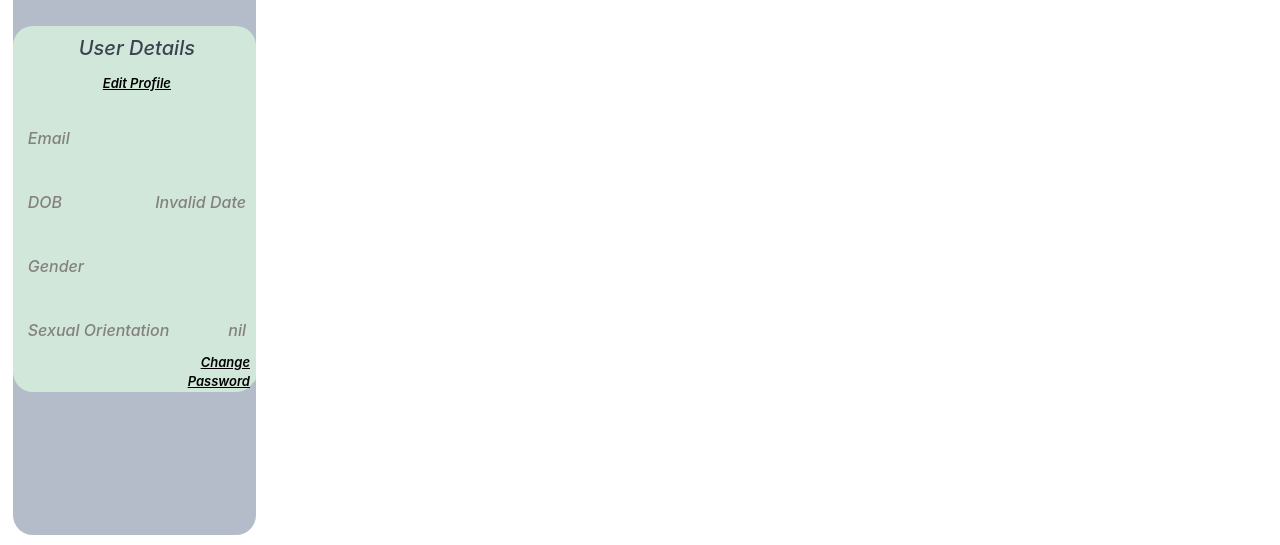
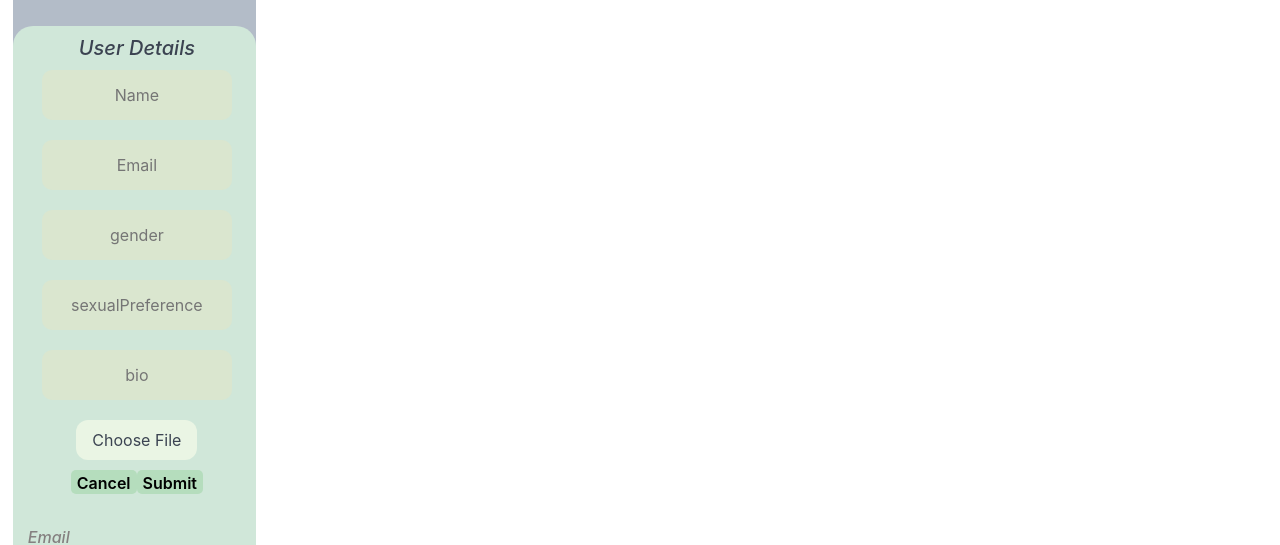
Before and after one commit to jaison080/Spectrum, a React (Create React App) app in the folder frontend/: page /profile in a window 1280 px wide. Both pictures are taken after a click on the button "Edit Profile". Shown: the part 212-757 px from the top of the page. Built offline with nearby package versions, Linux system fonts and the light colour scheme; no server answers; a web font is replaced by a local one.

Commit message:
changes in profile page

```diff
--- a/frontend/src/Components/Profile/UserDetails.css
+++ b/frontend/src/Components/Profile/UserDetails.css
@@ -70,3 +70,20 @@
     font-style: italic;
     color: #858080;
 }
+
+.password_form_control{
+    background-color: #b8dfc4;
+    width: 90%;
+    margin: auto;
+    padding: 5%;
+    border-radius: 10px;
+}
+
+.passwordFormControl{
+    width: 80%;
+    height: 50px;
+    margin-bottom: 20px;
+    border-radius: 10px;
+    border: none;
+    background-color: #DAE6CF;
+}
--- a/frontend/src/Components/Profile/UserDetails.js
+++ b/frontend/src/Components/Profile/UserDetails.js
@@ -1,10 +1,86 @@
 import React, {useState, useEffect} from 'react';
 import './UserDetails.css'
+import UserDetailsEdit from './UserDetailsEdit';
 
-const UserDetails = () => {
+const UserDetails = (props) => {
     const [userDetails, setUserDetails] = useState({});
+    const [isEditing, setIsEditing] = useState(false);
+    const [oldPassword, setOldPassword] = useState('');
+    const [password, setPassword] = useState('');
+    const [passwordConfirm, setPasswordConfirm] = useState('');
+    const [isPasswordChanging, setIsPasswordChanging] = useState(false);
 
     const token = localStorage.getItem('token');
+
+    const editEnableHandler = () =>{
+        setIsEditing(true);
+    }
+
+    const editDisableHandler = () =>{
+        setIsEditing(false);
+    }
+
+    const passwordChangeEnableHandler = () =>{
+        setIsPasswordChanging(true);
+    }
+
+    const passwordChangeDisableHandler = () =>{
+        setIsPasswordChanging(false);
+    }
+
+    const oldPasswordChangeHandler = (event) =>{
+        setOldPassword(event.target.value);
+    }
+
+    const passwordChangeHandler = (event) =>{
+        setPassword(event.target.value);
+    }
+
+    const passwordConfirmChangeHandler = (event) =>{
+        setPasswordConfirm(event.target.value);
+    }
+
+    const passwordSubmitHandler = async(event) =>{
+        event.preventDefault();
+        if(password !== passwordConfirm){
+            alert('Passwords do not match');
+            return;
+        }
+        const passwordData = {
+            oldPassword: oldPassword,
+            newPassword: password,
+        }
+        try{
+            const response = await fetch('http://localhost:5000/api/users/editpassword', {
+                method: 'PATCH',
+                headers: {
+                    'Content-Type': 'application/json',
+                    Authorization: `Bearer ${token}`,
+                },
+                body: JSON.stringify(passwordData),
+            });
+            if(response.ok){
+                alert('Password changed successfully');
+                setPassword('');
+                setPasswordConfirm('');
+                setIsPasswordChanging(false);
+                console.log('Password changed successfully');
+            }else{
+                console.error('Error:', response.status);
+            }
+        }
+        catch(error){
+            console.error('Error:', error);
+        }
+    }
+
+    const saveUserDataHandler = (enteredUserData) =>{
+        const userData = {
+            ...enteredUserData,
+        }
+
+        setIsEditing(false);
+    }
 
     const fetchUserDetails = async() => {
         try{
@@ -44,7 +120,8 @@ const UserDetails = () => {
       </div>
       <div className='details'>
         <h5>User Details</h5>
-        <button className='edit__button'>Edit Profile</button>
+        {!isEditing && <button className='edit__button' onClick={editEnableHandler}>Edit Profile</button>}
+        {isEditing && <UserDetailsEdit onSaveUserData = {saveUserDataHandler}  onCancel ={editDisableHandler}/>}
         <div className='details_wrapper'>
             Email<div className='user__Email'>{userDetails.email}</div>
         </div>
@@ -64,7 +141,17 @@ const UserDetails = () => {
             Sexual Orientation<div className='user__SexualOrientation'>{userDetails.sexualOrientation ? userDetails.sexualOrientation : "nil"}</div>
         </div>
         <div className='details__wrapper'>
-            <button className='change__button'>Change Password</button>
+            <button className='change__button' onClick={passwordChangeEnableHandler}>Change Password</button>
+            {isPasswordChanging && <form className='form_control'>
+                <div className='newFormControls'>
+                <input type='password' className='newFormControl' placeholder='Enter old password' onChange={oldPasswordChangeHandler}/>
+                <input type='password' className='newFormControl' placeholder='Enter new password' onChange={passwordChangeHandler}/>
+                <input type='password' className='newFormControl' placeholder='Confirm new password' onChange={passwordConfirmChangeHandler}/>
+                <div>
+                    <button className='save__button' onClick={passwordSubmitHandler}>Save</button> <button className='cancelchange__button' onClick={passwordChangeDisableHandler}>Cancel</button>
+                </div>
+                </div>
+            </form>}
         </div>
       </div>
 
--- /dev/null
+++ b/frontend/src/Components/Profile/UserDetailsEdit.css
@@ -0,0 +1,4 @@
+.user_edit_submit{
+    margin-top: 20px;
+    padding: auto;
+}
--- /dev/null
+++ b/frontend/src/Components/Profile/UserDetailsEdit.js
@@ -0,0 +1,170 @@
+import React, { useState } from "react";
+
+const UserDetailsEdit = (props) => {
+  {
+    /* user.name = name || user.name;
+    user.email = email || user.email;
+    user.gender = gender || user.gender;
+    user.sexualPreference = sexualPreference || user.sexualPreference;
+    user.profilePicture = profilePicture?.secure_url || user.profilePicture;
+    user.bio = bio || user.bio;
+    user.dob = dob || user.dob; */
+  }
+  const [enteredName, setEnteredName] = useState("");
+  const [enteredEmail, setEnteredEmail] = useState("");
+  const [enteredGender, setEnteredGender] = useState("");
+  const [enteredSexualPreference, setEnteredSexualPreference] = useState("");
+  const [imageFile, setImageFile] = useState(null);
+  const [enteredBio, setEnteredBio] = useState("");
+  const [enteredDob, setEnteredDob] = useState("");
+
+  const nameChangeHandler = (event) => {
+    setEnteredName(event.target.value);
+  };
+
+  const emailChangeHandler = (event) => {
+    setEnteredEmail(event.target.value);
+  };
+
+  const genderChangeHandler = (event) => {
+    setEnteredGender(event.target.value);
+  };
+
+  const sexualPreferenceChangeHandler = (event) => {
+    setEnteredSexualPreference(event.target.value);
+  };
+
+  const profilePictureChangeHandler = (event) => {
+    setImageFile(event.target.files[0]);
+  };
+
+  const bioChangeHandler = (event) => {
+    setEnteredBio(event.target.value);
+  };
+
+  const dobChangeHandler = (event) => {
+    setEnteredDob(event.target.value);
+  };
+
+  const userDataSubmitHandler = async (event) => {
+    event.preventDefault();
+    const formData = new FormData();
+    formData.append("name", enteredName);
+    formData.append("email", enteredEmail);
+    formData.append("gender", enteredGender);
+    formData.append("sexualPreference", enteredSexualPreference);
+    formData.append("profilePicture", imageFile);
+    formData.append("bio", enteredBio);
+    formData.append("dob", enteredDob);
+
+    props.onSaveUserData(formData);
+
+    setEnteredName("");
+    setEnteredEmail("");
+    setEnteredGender("");
+    setEnteredSexualPreference("");
+    setImageFile(null);
+    setEnteredBio("");
+    setEnteredDob("");
+
+    const token = localStorage.getItem("token");
+
+    try {
+      const response = await fetch("http://localhost:5000/api/users/edit", {
+        method: "PATCH",
+        headers: {
+          Authorization: `Bearer ${token}`,
+        },
+        body: formData,
+      });
+      if (!response.ok) {
+        throw new Error("Something went wrong!");
+      }
+      const data = await response.json();
+      console.log(data);
+    } catch (error) {
+      console.log(error.message);
+    }
+  };
+
+  return (
+    <div>
+      <form className="form_control" onSubmit={userDataSubmitHandler}>
+      <div className="newFormControls">
+          <div>
+            <input
+              type="text"
+              onChange={nameChangeHandler}
+              value={enteredName}
+              placeholder="Name"
+              className="newFormControl"
+              style={{ textAlign: "center" }}
+            ></input>
+          </div>
+          <div>
+            <input
+              type="email"
+              onChange={emailChangeHandler}
+              value={enteredEmail}
+              placeholder="Email"
+              className="newFormControl"
+              style={{ textAlign: "center" }}
+            ></input>
+          </div>
+          <div>
+            <input
+              type="text"
+              onChange={genderChangeHandler}
+              value={enteredGender}
+              placeholder="gender"
+              className="newFormControl"
+              style={{ textAlign: "center" }}
+            ></input>
+          </div>
+          <div>
+            <input
+              type="text"
+              onChange={sexualPreferenceChangeHandler}
+              value={enteredSexualPreference}
+              placeholder="sexualPreference"
+              className="newFormControl"
+              style={{ textAlign: "center" }}
+            ></input>
+          </div>
+          <div>
+            <input
+              type="text"
+              onChange={bioChangeHandler}
+              value={enteredBio}
+              placeholder="bio"
+              className="newFormControl"
+              style={{ textAlign: "center" }}
+            ></input>
+          </div>
+          <div className="fileInputContainer">
+            <label htmlFor="fileInput" className="fileInputLabel">
+              Choose File
+            </label>
+            <input
+              type="file"
+              id="fileInput"
+              onChange={profilePictureChangeHandler}
+              accept="image/*"
+              className="fileInput"
+            />
+          </div>
+
+          <div className="user_edit_submit">
+        <button type="button" className="edit__cancel" onClick={props.onCancel}>
+          Cancel
+        </button>
+        <button className="user_submit">Submit</button>{" "}
+      </div>
+          </div>
+      </form>
+
+    </div>
+  );
+};
+
+export default UserDetailsEdit;
```
Also changed, not shown: frontend/src/Components/Articles/NewArticleForm.js (+50 -37 lines).
